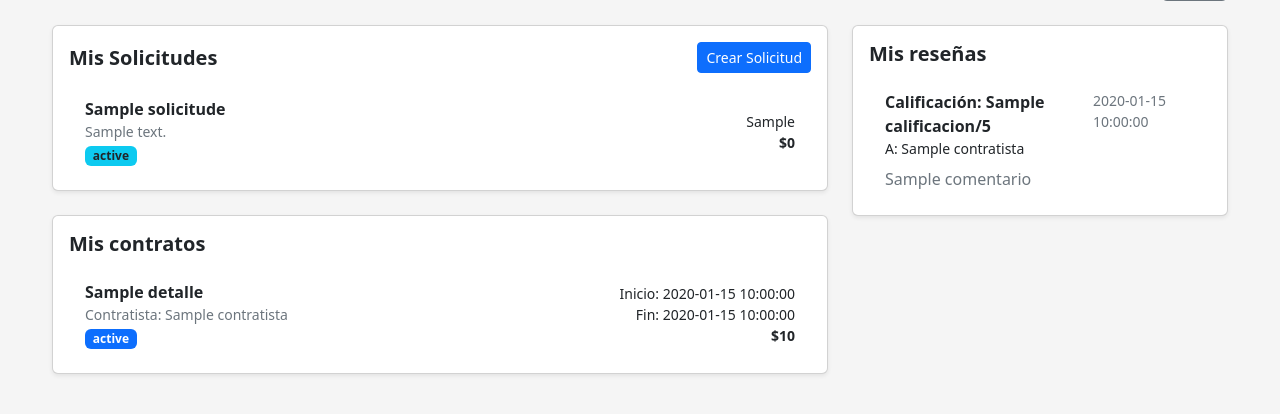
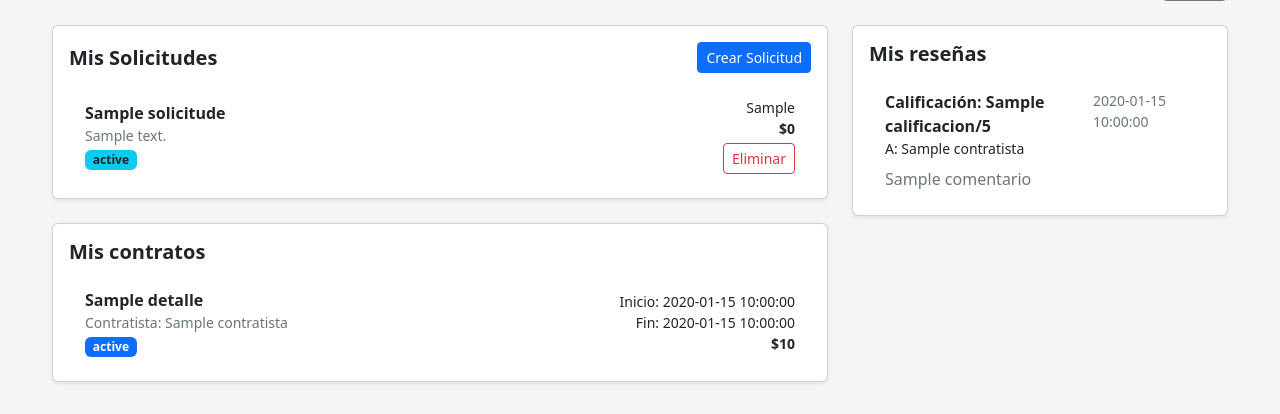
Before and after one commit to mikerb95/BrixoCI4, a CodeIgniter 4 app: the page made by app/Views/panel_cliente.php in a window 1280 px wide. Shown: the part 85-499 px from the top of the page. Run offline with PHP 8.4 and a stand-in for CodeIgniter, Linux system fonts and the light colour scheme; the template is opened without the code that fills it: most values are stand-ins (such as "Sample title", 1, 10 or a date in 2020); data that the repository does not hold is empty; some libraries are stand-ins or nearby versions; some web fonts are replaced.

Commit message:
Feat: Permitir a clientes eliminar sus propias solicitudes

```diff
--- a/app/Config/Routes.php
+++ b/app/Config/Routes.php
@@ -29,6 +29,7 @@ $routes->get('/setup/update-cliente', 'Setup::update_cliente'); // Ruta de actua
 // Solicitudes
 $routes->get('/solicitud/nueva', 'Solicitud::nueva');
 $routes->post('/solicitud/guardar', 'Solicitud::guardar');
+$routes->get('/solicitud/eliminar/(:num)', 'Solicitud::eliminar/$1');
 $routes->get('/tablon-tareas', 'Solicitud::index'); // Para contratistas
 
 // Páginas estáticas del footer
--- a/app/Views/panel_cliente.php
+++ b/app/Views/panel_cliente.php
@@ -53,6 +53,11 @@
                                                 <div class="fw-semibold text-dark">
                                                     $<?= esc(number_format((float) $s['presupuesto'], 0, ',', '.')) ?>
                                                 </div>
+                                                <a href="/solicitud/eliminar/<?= $s['id_solicitud'] ?>"
+                                                   class="btn btn-outline-danger btn-sm mt-1"
+                                                   onclick="return confirm('¿Estás seguro de eliminar esta solicitud?');">
+                                                    <i class="fas fa-trash-alt"></i> Eliminar
+                                                </a>
                                             </div>
                                         </li>
                                     <?php endforeach; ?>
```
Also changed, not shown: app/Controllers/Solicitud.php (+28 -0 lines).
